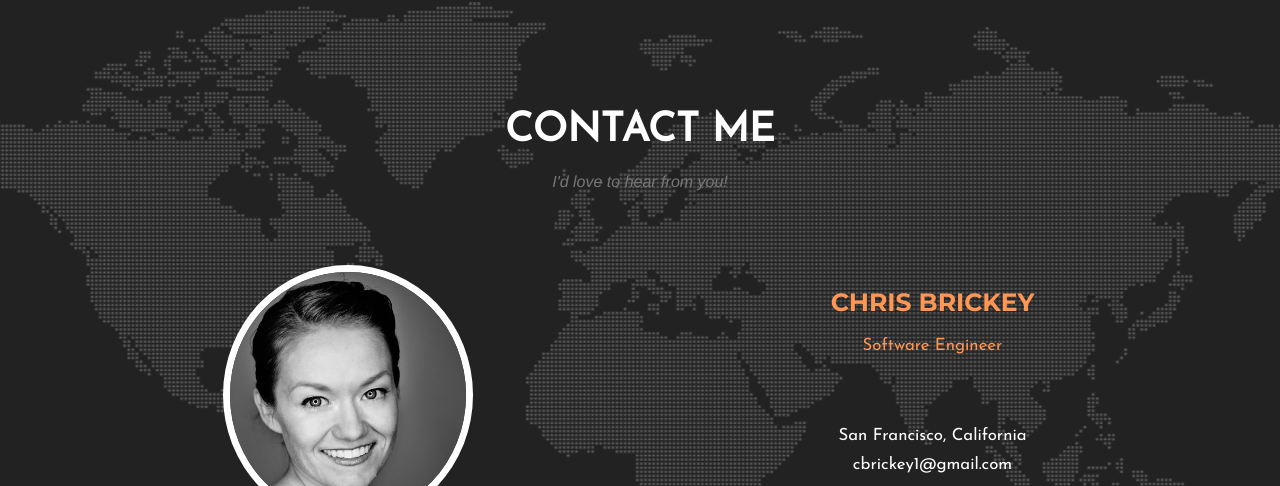
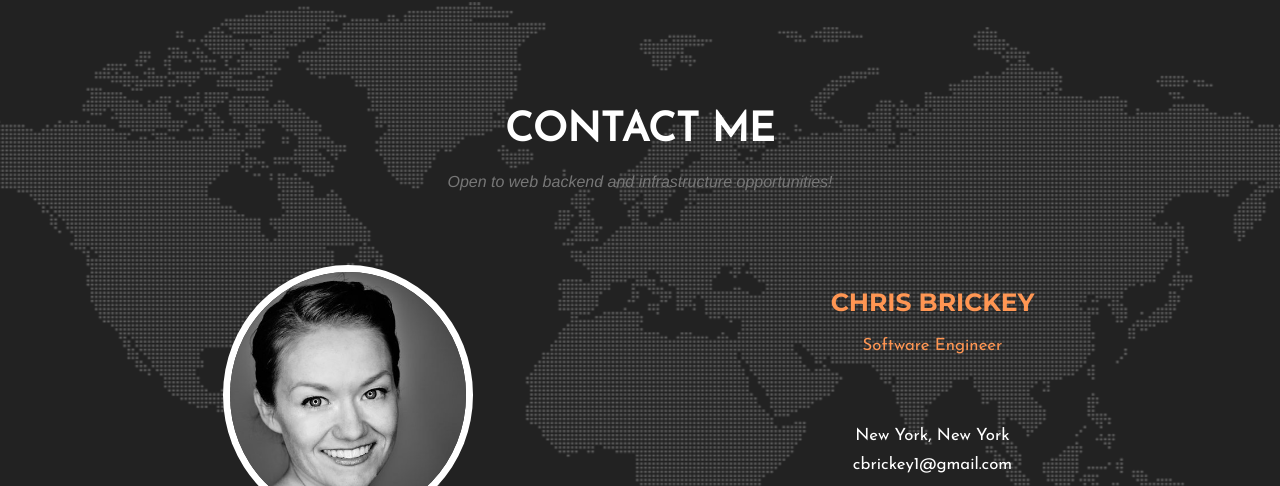
Before and after one commit to chrisbrickey/mysite11, a website: page public/index.html in a window 1280 px wide. Shown: the part 4130-4616 px from the top of the page. Drawn offline with nearby package versions, Linux system fonts and the light colour scheme; a web font is replaced by a local one.

Commit message:
Update Contact Me section

```diff
--- a/public/index.html
+++ b/public/index.html
@@ -300,7 +300,7 @@
                     <div class="col-lg-12 text-center">
                         <h2 class="section-heading">Contact Me</h2>
                         <h3 class="section-subheading text-muted">
-                          I'd love to hear from you!
+                        Open to web backend and infrastructure opportunities!
                         </h3>
                     </div>
                 </div>
@@ -317,7 +317,7 @@
                         <p style="color:#FF9653">Software Engineer</p>
                         </br></br>
                         <p>
-                            San Francisco, California
+                            New York, New York
                             </br>
                             cbrickey1@gmail.com
                         </p>
```
